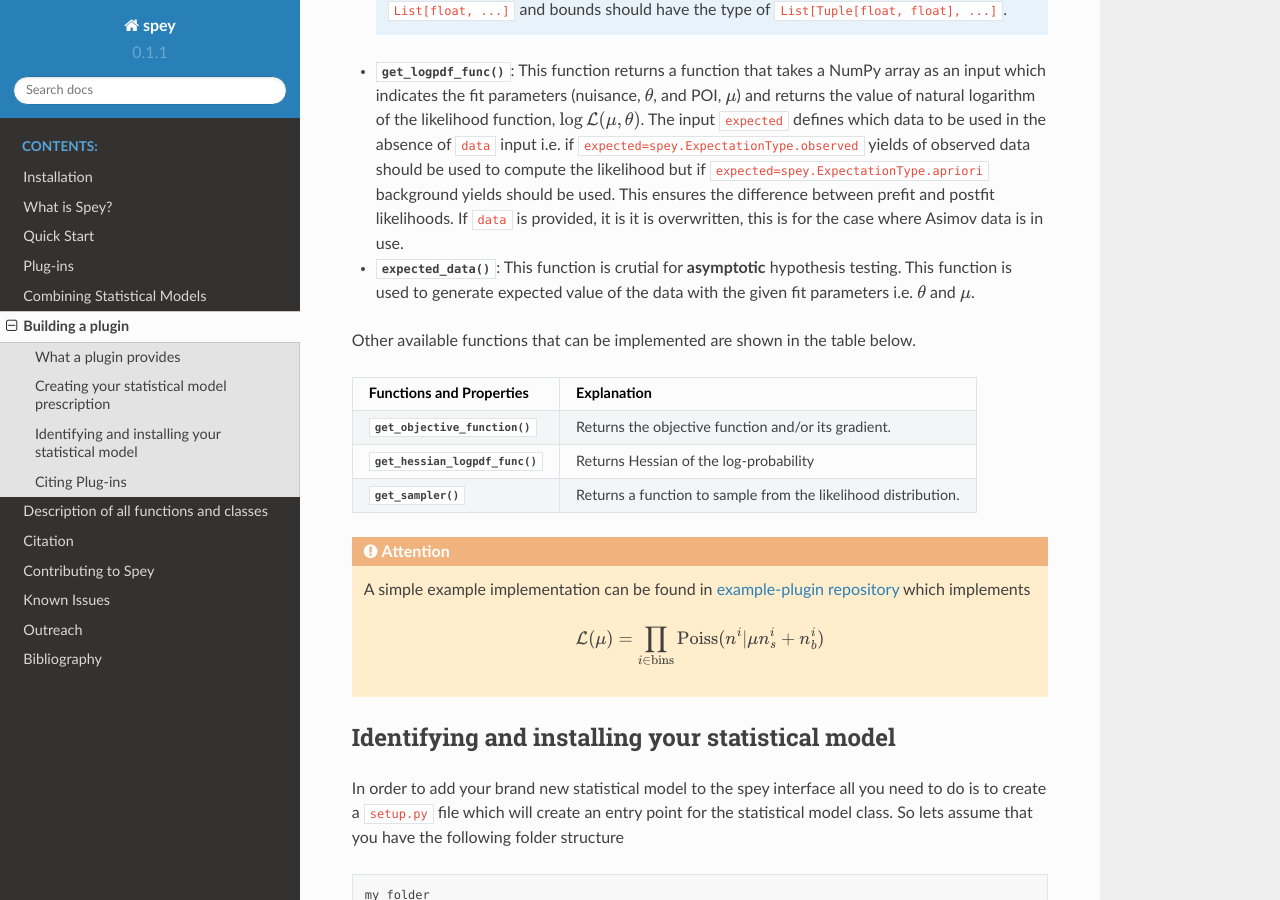
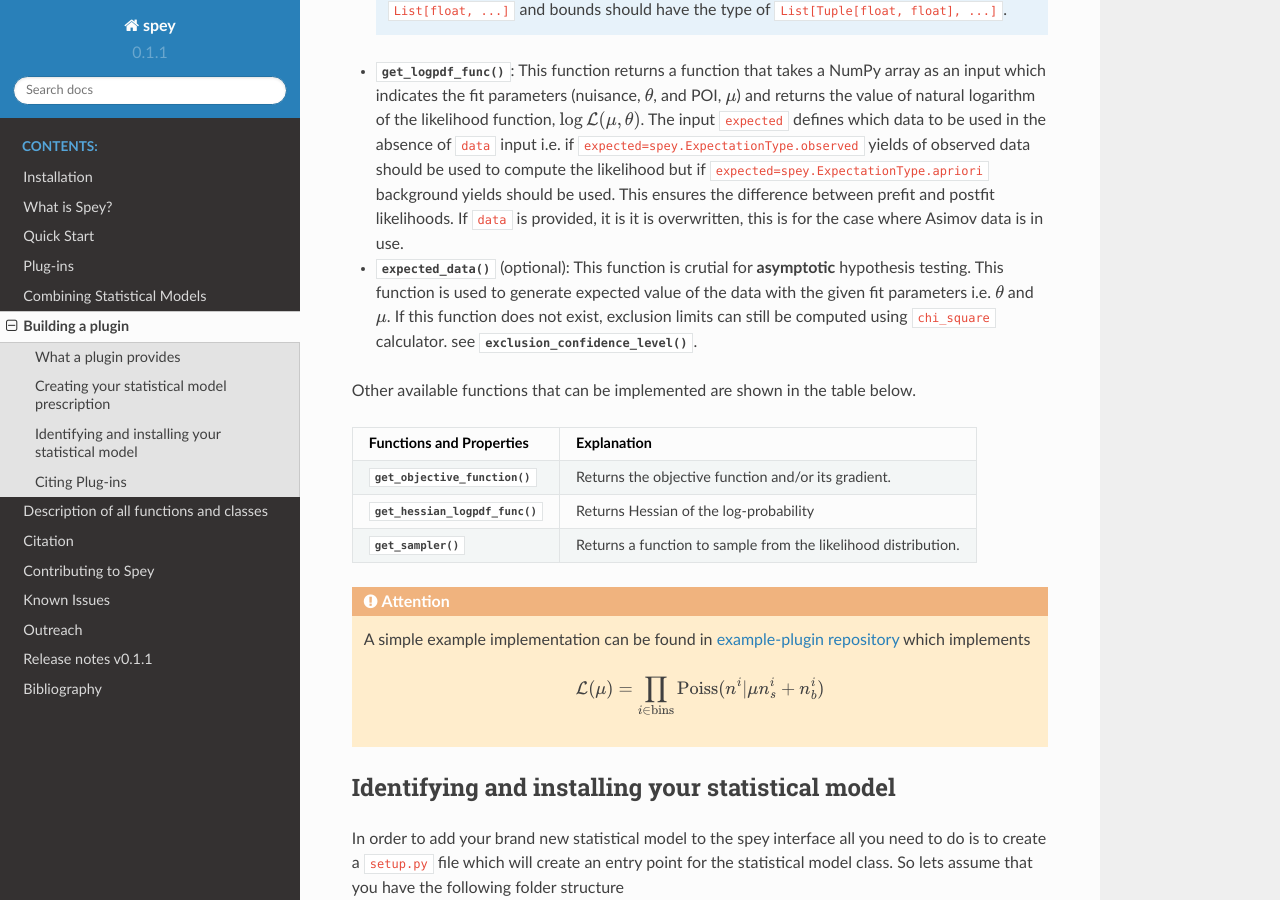
Before and after one commit to SpeysideHEP/spey, a Sphinx documentation site: the page built from docs/new_plugin.rst, in a window 1280 px wide and 900 px high, scrolled down 2054 px. Built offline with Sphinx 7.4.7 and the Read the Docs theme 2.0.0, drawn with Linux system fonts in a browser that asks for light colours.

Commit message:
documentation fix

```diff
--- a/docs/conf.py
+++ b/docs/conf.py
@@ -78,7 +78,7 @@
 numpydoc_show_class_members = False
 
 templates_path = ["_templates"]
-exclude_patterns = ["introduction.rst", "releases/changelog-dev.md"]
+exclude_patterns = ["introduction.rst"]
 
 # The suffix(es) of source filenames.
 # You can specify multiple suffix as a list of string:
--- a/docs/new_plugin.rst
+++ b/docs/new_plugin.rst
@@ -110,9 +110,10 @@
   prefit and postfit likelihoods. If ``data`` is provided, it is it is overwritten, this is for the case where Asimov
   data is in use.
 
-* :func:`~spey.BackendBase.expected_data`: This function is crutial for **asymptotic** hypothesis testing.
+* :func:`~spey.BackendBase.expected_data` (optional): This function is crutial for **asymptotic** hypothesis testing.
   This function is used to generate expected value of the data with the given fit parameters i.e. :math:`\theta`
-  and :math:`\mu`.
+  and :math:`\mu`. If this function does not exist, exclusion limits can still be computed using ``chi_square`` calculator.
+  see :func:`~spey.base.hypotest_base.HypothesisTestingBase.exclusion_confidence_level`.
 
 Other available functions that can be implemented are shown in the table below.
 
```
Also changed, not shown: docs/index.rst (+1 -6 lines), 1 other file.
